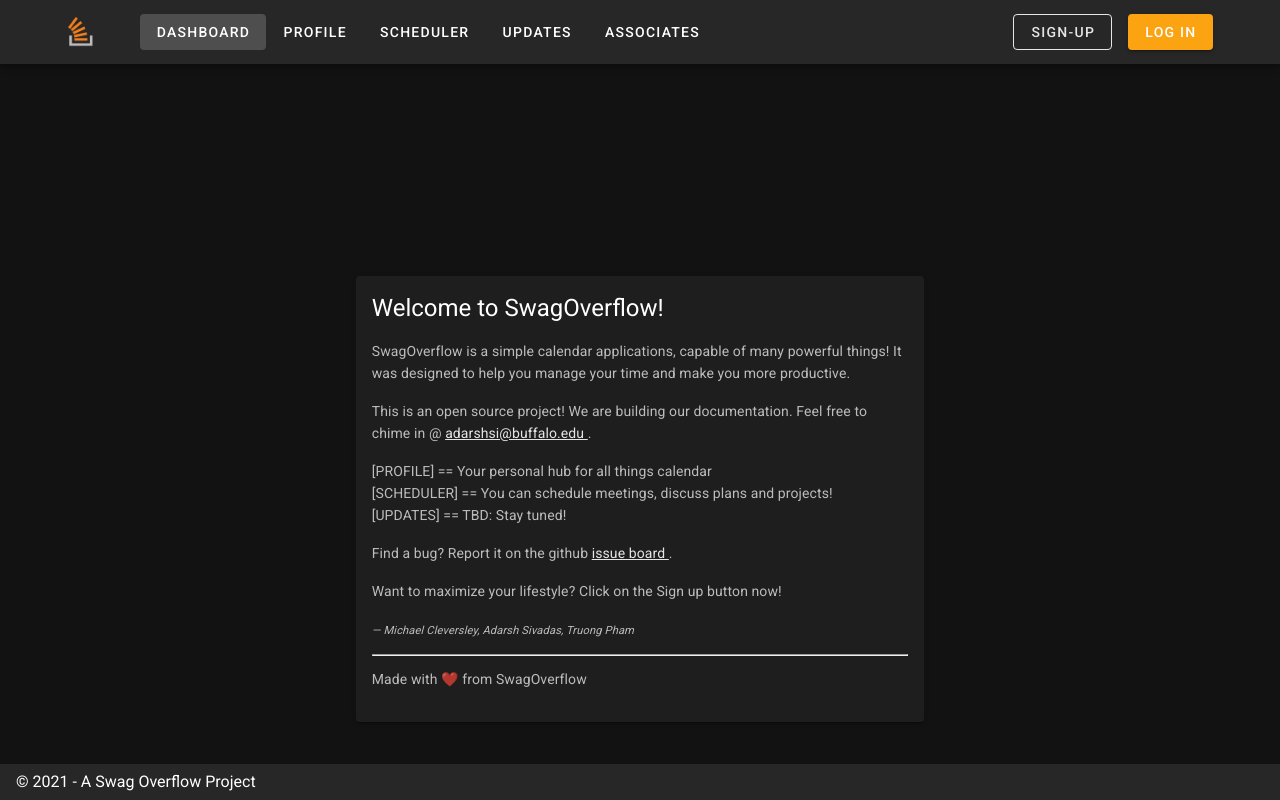
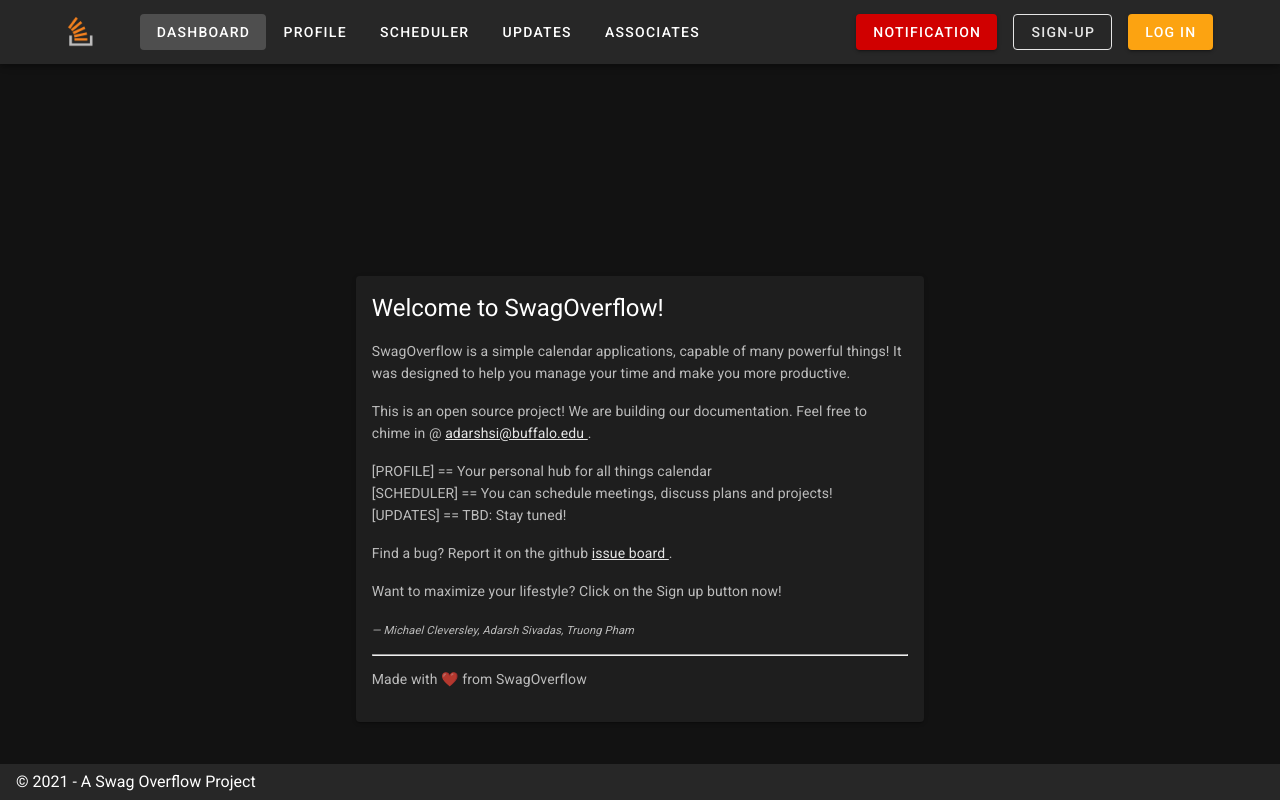
Before and after one commit to cse442-at-ub/cse442-project-swag-overflow, a Nuxt app in the folder front-end/: page / in a window 1280 px wide. Built offline with nearby package versions, Linux system fonts and the light colour scheme.

Commit message:
#27 Basic Notification filing

```diff
--- a/front-end/layouts/default.vue
+++ b/front-end/layouts/default.vue
@@ -24,6 +24,40 @@
         </v-btn>
 
         <v-spacer></v-spacer>
+        <!-- Notification Panel !-->
+        <v-menu
+          v-model="notification_panel"
+          :close-on-content-click="false"
+          :nudge-width="200"
+          offset-y
+        >
+          <template v-slot:activator="{ on, attrs }">
+            <v-btn
+              color="warning"
+              dark
+              v-bind="attrs"
+              v-on="on"
+              class="ma-2"
+            >
+              Notification
+            </v-btn>
+          </template>
+
+
+          <v-col cols="12"
+            v-for="item in notifications"
+            :key="item">
+            <v-card
+              color="warning"
+            >
+
+                <v-card-title v-text="item"></v-card-title>
+            </v-card>
+          </v-col>
+
+        </v-menu>
+
+
         <!-- Sign up form !-->
         <v-dialog
           v-model="signup_dialog"
@@ -260,6 +294,7 @@
 export default {
   data () {
     return {
+      notification_panel: false,
       alert: false,
       sneak: false,
       form: false,
@@ -316,6 +351,7 @@ export default {
           user_name: '',
           password: '',
       },
+      notifications: [...Array(4)].map((_, i) => `Item ${i}`),
       rules: {
           email: v => !!(v || '').match(/@/) || 'Please enter a valid email',
           length: len => v => (v || '').length >= len || `Invalid character length, required ${len}`,
@@ -324,7 +360,7 @@ export default {
           required: v => !!v || 'This field is required'
       },
       miniVariant: false,
-      title: 'Vuetify.js'
+      title: 'SwagOverflow'
     }
   },
 
--- a/front-end/package.json
+++ b/front-end/package.json
@@ -16,6 +16,8 @@
     "nuxt": "^2.14.12"
   },
   "devDependencies": {
+    "@fortawesome/fontawesome-free": "^5.15.3",
+    "@mdi/font": "^5.9.55",
     "@nuxtjs/vuetify": "^1.11.3"
   }
 }
```
Also changed, not shown: 2 other files (tests, documents, lock files or other folders).
